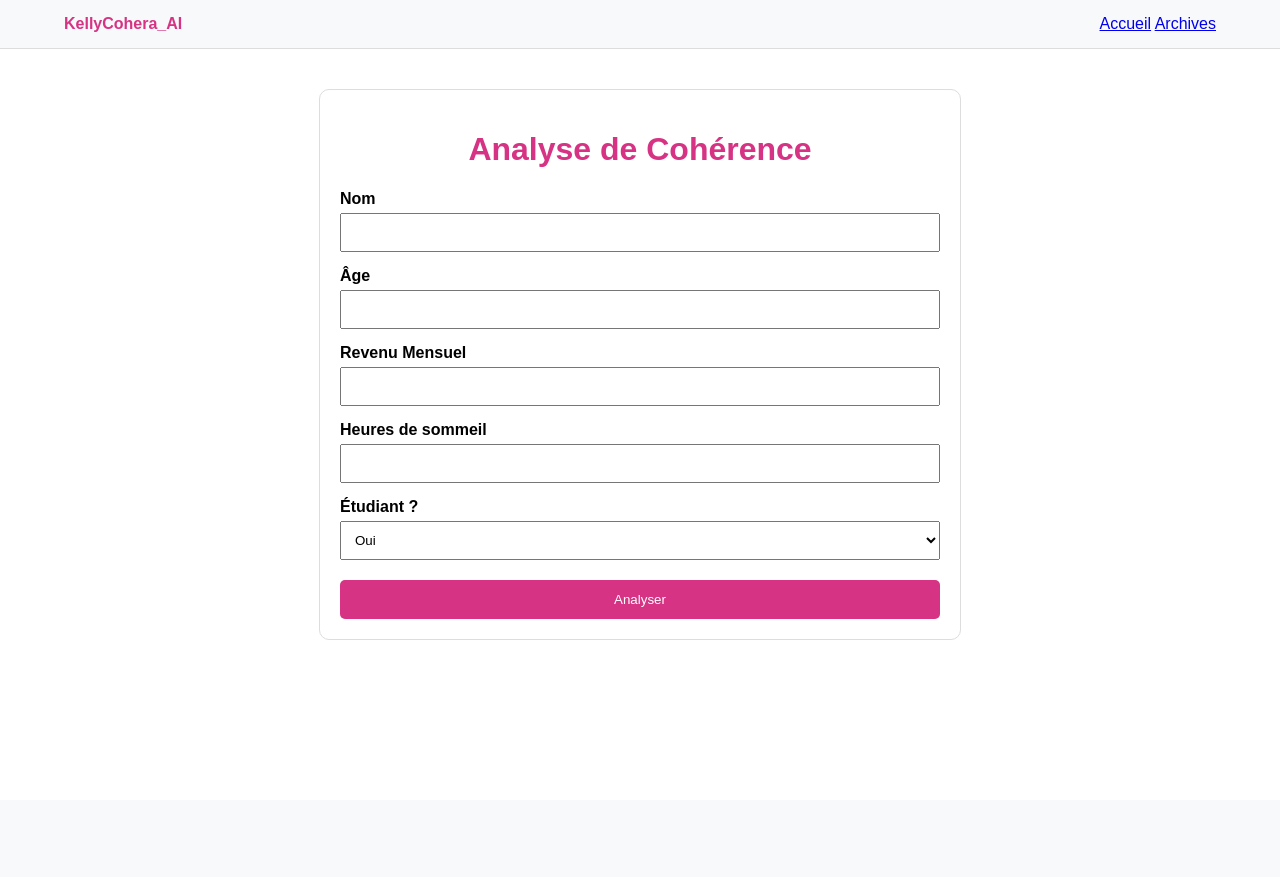
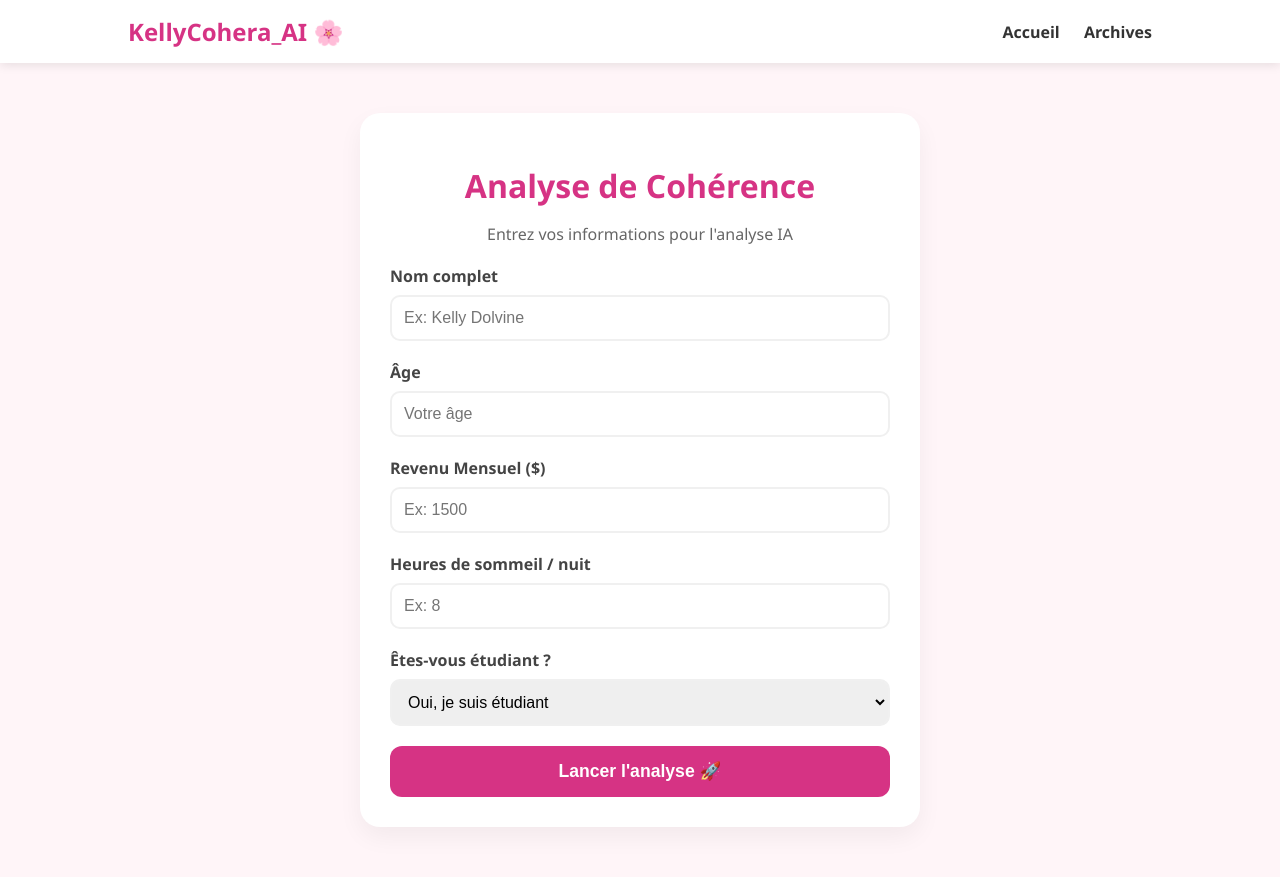
Before and after one commit to kellydolvine/kellyCohera_AI, a Flask app: template templates/index.html in a window 1280 px wide. Before the commit the page ends 640 px from the top, so only its background shows below. Run offline with Flask 3, Linux system fonts and the light colour scheme; the template is opened without the code that fills it, so the values that code supplies are empty.

Commit message:
Version finale avec style rose

```diff
--- a/app.py
+++ b/app.py
@@ -1,70 +1,106 @@
-from flask import Flask, render_template, request
-from utils.ai_model import predire_fatigue
-import sqlite3, os
+import sqlite3
+from flask import Flask, render_template, request, redirect, url_for, flash
 
-app = Flask(__name__)
+app = Flask(__name__, static_folder='static', static_url_path='/static')
+app.secret_key = "cle_secrete_kelly_cohera"
 
-# Configuration de la base de données
-BASE_DIR = os.path.abspath(os.path.dirname(__file__))
-DB_PATH = os.path.join(BASE_DIR, "database.db")
-
-def get_db_connection():
-    conn = sqlite3.connect(DB_PATH)
-    conn.row_factory = sqlite3.Row
-    return conn
-
-# Création de la table si elle n'existe pas
-if not os.path.exists(DB_PATH):
-    conn = get_db_connection()
-    conn.execute('''CREATE TABLE IF NOT EXISTS collectes
-        (id INTEGER PRIMARY KEY AUTOINCREMENT, nom TEXT, age INTEGER,
-        score_coherence INTEGER, verdict TEXT, fatigue_ia TEXT,
-        date_saisie TIMESTAMP DEFAULT CURRENT_TIMESTAMP)''')
+# --- CONFIGURATION DE LA BASE DE DONNÉES ---
+def init_db():
+    conn = sqlite3.connect('database.db')
+    cursor = conn.cursor()
+    cursor.execute('''
+        CREATE TABLE IF NOT EXISTS logs (
+            id INTEGER PRIMARY KEY AUTOINCREMENT,
+            nom TEXT NOT NULL,
+            age INTEGER,
+            revenu REAL,
+            sommeil INTEGER,
+            etudiant TEXT,
+            score_coherence INTEGER,
+            verdict TEXT,
+            fatigue_ia TEXT
+        )
+    ''')
+    conn.commit()
     conn.close()
 
-# ROUTE 1 : Accueil (Le Formulaire)
+# Initialisation de la BDD au démarrage
+init_db()
+
+# --- LOGIQUE DE L'IA (CALCUL) ---
+def analyser_profil(age, revenu, sommeil, etudiant):
+    # Un petit calcul imaginaire pour la cohérence
+    score = 100
+
+    # Exemples de règles de cohérence :
+    if etudiant == "oui" and revenu > 3000:
+        score -= 30  # Rare d'être étudiant avec un très haut revenu
+    if sommeil < 4:
+        score -= 20  # Sommeil très bas impacte la cohérence
+    if age < 18 and revenu > 1000:
+        score -= 25  # Cohérence faible pour mineur avec gros revenus
+
+    # Sécurité pour ne pas descendre sous 0
+    score = max(0, score)
+
+    # Détermination du verdict
+    if score > 80:
+        verdict = "Profil très cohérent"
+        fatigue = "L'IA est impressionnée"
+    elif score > 50:
+        verdict = "Profil plausible"
+        fatigue = "L'IA analyse encore"
+    else:
+        verdict = "Incohérences détectées"
+        fatigue = "L'IA a besoin de repos"
+
+    return score, verdict, fatigue
+
+# --- ROUTES FLASK ---
+
 @app.route('/')
-def home():
-    return render_template("index.html")
+def index():
+    return render_template('index.html')
 
-# ROUTE 2 : Analyse (Calculs et enregistrement)
 @app.route('/analyse', methods=['POST'])
 def analyse():
     try:
-        nom = request.form.get("nom")
-        age = int(request.form.get("age"))
-        revenu = int(request.form.get("revenu"))
-        sommeil = int(request.form.get("sommeil"))
-        etudiant = request.form.get("etudiant")
+        # Récupération des données du formulaire
+        nom = request.form.get('nom')
+        age = int(request.form.get('age'))
+        revenu = float(request.form.get('revenu'))
+        sommeil = int(request.form.get('sommeil'))
+        etudiant = request.form.get('etudiant')
 
-        # Logique de score simplifiée
-        score = 100
-        if age < 18 and revenu > 2000: score -= 30
-        if sommeil < 4: score -= 20
+        # Analyse par l'IA
+        score, verdict, fatigue = analyser_profil(age, revenu, sommeil, etudiant)
 
-        verdict = "Sincère" if score > 70 else "Suspect"
-
-        # Appel du modèle IA pour la fatigue
-        res_fatigue = predire_fatigue(age, revenu, etudiant, "oui", score)
-
-        # Sauvegarde en base de données
-        conn = get_db_connection()
-        conn.execute("INSERT INTO collectes (nom, age, score_coherence, verdict, fatigue_ia) VALUES (?,?,?,?,?)",
-                     (nom, age, score, verdict, res_fatigue))
+        # Enregistrement dans la base de données
+        conn = sqlite3.connect('database.db')
+        cursor = conn.cursor()
+        cursor.execute('''
+            INSERT INTO logs (nom, age, revenu, sommeil, etudiant, score_coherence, verdict, fatigue_ia)
+            VALUES (?, ?, ?, ?, ?, ?, ?, ?)
+        ''', (nom, age, revenu, sommeil, etudiant, score, verdict, fatigue))
         conn.commit()
         conn.close()
 
-        return render_template("result.html", nom=nom, score=score, verdict=verdict, niveau_fatigue=res_fatigue)
+        flash(f"Analyse terminée pour {nom} !")
+        return redirect(url_for('historique'))
+
     except Exception as e:
-        return f"Erreur lors de l'analyse : {e}"
+        flash(f"Erreur lors de l'analyse : {str(e)}")
+        return redirect(url_for('index'))
 
-# ROUTE 3 : Historique (Le Dashboard/Archives)
 @app.route('/historique')
 def historique():
-    conn = get_db_connection()
-    logs = conn.execute('SELECT * FROM collectes ORDER BY date_saisie DESC').fetchall()
+    conn = sqlite3.connect('database.db')
+    conn.row_factory = sqlite3.Row  # Permet d'accéder aux colonnes par nom
+    cursor = conn.cursor()
+    cursor.execute('SELECT * FROM logs ORDER BY id DESC')
+    logs = cursor.fetchall()
     conn.close()
-    return render_template('dashboard.html', logs=logs)
+    return render_template('historique.html', logs=logs)
 
 if __name__ == '__main__':
     app.run(debug=True)
--- a/static/css/style.css
+++ b/static/css/style.css
@@ -1,70 +1,87 @@
 body {
-    font-family: Arial, sans-serif;
-    background-color: #ffffff;
+    font-family: 'Segoe UI', Tahoma, Geneva, Verdana, sans-serif;
+    background-color: #fff5f8; /* Rose très pâle */
     margin: 0;
     padding: 0;
 }
 
 .navbar {
-    background-color: #f8f9fa;
-    padding: 15px 5%;
-    border-bottom: 1px solid #ddd;
+    background-color: #ffffff;
+    padding: 15px 10%;
     display: flex;
     justify-content: space-between;
     align-items: center;
+    box-shadow: 0 2px 10px rgba(0,0,0,0.1);
 }
 
 .navbar .logo {
+    font-size: 1.5rem;
     font-weight: bold;
     color: #d63384;
 }
 
+.nav-links a {
+    text-decoration: none;
+    color: #333;
+    margin-left: 20px;
+    font-weight: 600;
+}
+
 .container {
-    max-width: 600px;
-    margin: 40px auto;
-    padding: 20px;
-    border: 1px solid #ddd;
-    border-radius: 10px;
+    max-width: 500px;
+    margin: 50px auto;
+    background: #ffffff;
+    padding: 30px;
+    border-radius: 20px;
+    box-shadow: 0 10px 25px rgba(0,0,0,0.05);
 }
 
 h1 {
     color: #d63384;
     text-align: center;
+    margin-bottom: 10px;
+}
+
+.form-group {
+    margin-bottom: 20px;
 }
 
 label {
     display: block;
-    margin-top: 15px;
+    margin-bottom: 8px;
     font-weight: bold;
+    color: #444;
 }
 
 input, select {
     width: 100%;
-    padding: 10px;
-    margin-top: 5px;
-    display: block;
-    box-sizing: border-box; /* Force la largeur totale */
+    padding: 12px;
+    border: 2px solid #f0f0f0;
+    border-radius: 10px;
+    box-sizing: border-box;
+    font-size: 1rem;
+    transition: border-color 0.3s;
+}
+
+input:focus {
+    border-color: #d63384;
+    outline: none;
 }
 
 button {
     width: 100%;
-    padding: 12px;
+    padding: 15px;
     background-color: #d63384;
     color: white;
     border: none;
-    border-radius: 5px;
-    margin-top: 20px;
+    border-radius: 12px;
+    font-size: 1.1rem;
+    font-weight: bold;
     cursor: pointer;
+    transition: background 0.3s, transform 0.2s;
 }
 
-.styled-table {
-    width: 100%;
-    border-collapse: collapse;
-    margin-top: 20px;
+button:hover {
+    background-color: #b82a6e;
+    transform: translateY(-2px);
 }
-
-.styled-table th, .styled-table td {
-    border: 1px solid #ddd;
-    padding: 10px;
-    text-align: left;
-}
--- a/templates/index.html
+++ b/templates/index.html
@@ -1,36 +1,54 @@
 <!DOCTYPE html>
-<html>
+<html lang="fr">
 <head>
-    <title>KellyCohera_AI</title>
+    <meta charset="UTF-8">
+    <meta name="viewport" content="width=device-width, initial-scale=1.0">
+    <title>KellyCohera_AI 🌸</title>
     <link rel="stylesheet" href="{{ url_for('static', filename='style.css') }}">
 </head>
 <body>
     <nav class="navbar">
-        <div class="logo">KellyCohera_AI</div>
-        <div><a href="/">Accueil</a> <a href="/historique">Archives</a></div>
+        <div class="logo">KellyCohera_AI 🌸</div>
+        <div class="nav-links">
+            <a href="/">Accueil</a>
+            <a href="/historique">Archives</a>
+        </div>
     </nav>
+
     <div class="container">
         <h1>Analyse de Cohérence</h1>
+        <p style="text-align: center; color: #666; margin-bottom: 20px;">Entrez vos informations pour l'analyse IA</p>
+
         <form action="/analyse" method="POST">
-            <label>Nom</label>
-            <input type="text" name="nom" required>
+            <div class="form-group">
+                <label>Nom complet</label>
+                <input type="text" name="nom" placeholder="Ex: Kelly Dolvine" required>
+            </div>
 
-            <label>Âge</label>
-            <input type="number" name="age" required>
+            <div class="form-group">
+                <label>Âge</label>
+                <input type="number" name="age" placeholder="Votre âge" required>
+            </div>
 
-            <label>Revenu Mensuel</label>
-            <input type="number" name="revenu" required>
+            <div class="form-group">
+                <label>Revenu Mensuel ($)</label>
+                <input type="number" name="revenu" placeholder="Ex: 1500" required>
+            </div>
 
-            <label>Heures de sommeil</label>
-            <input type="number" name="sommeil" required>
+            <div class="form-group">
+                <label>Heures de sommeil / nuit</label>
+                <input type="number" name="sommeil" placeholder="Ex: 8" required>
+            </div>
 
-            <label>Étudiant ?</label>
-            <select name="etudiant">
-                <option value="oui">Oui</option>
-                <option value="non">Non</option>
-            </select>
+            <div class="form-group">
+                <label>Êtes-vous étudiant ?</label>
+                <select name="etudiant">
+                    <option value="oui">Oui, je suis étudiant</option>
+                    <option value="non">Non, je travaille</option>
+                </select>
+            </div>
 
-            <button type="submit">Analyser</button>
+            <button type="submit">Lancer l'analyse 🚀</button>
         </form>
     </div>
 </body>
```
